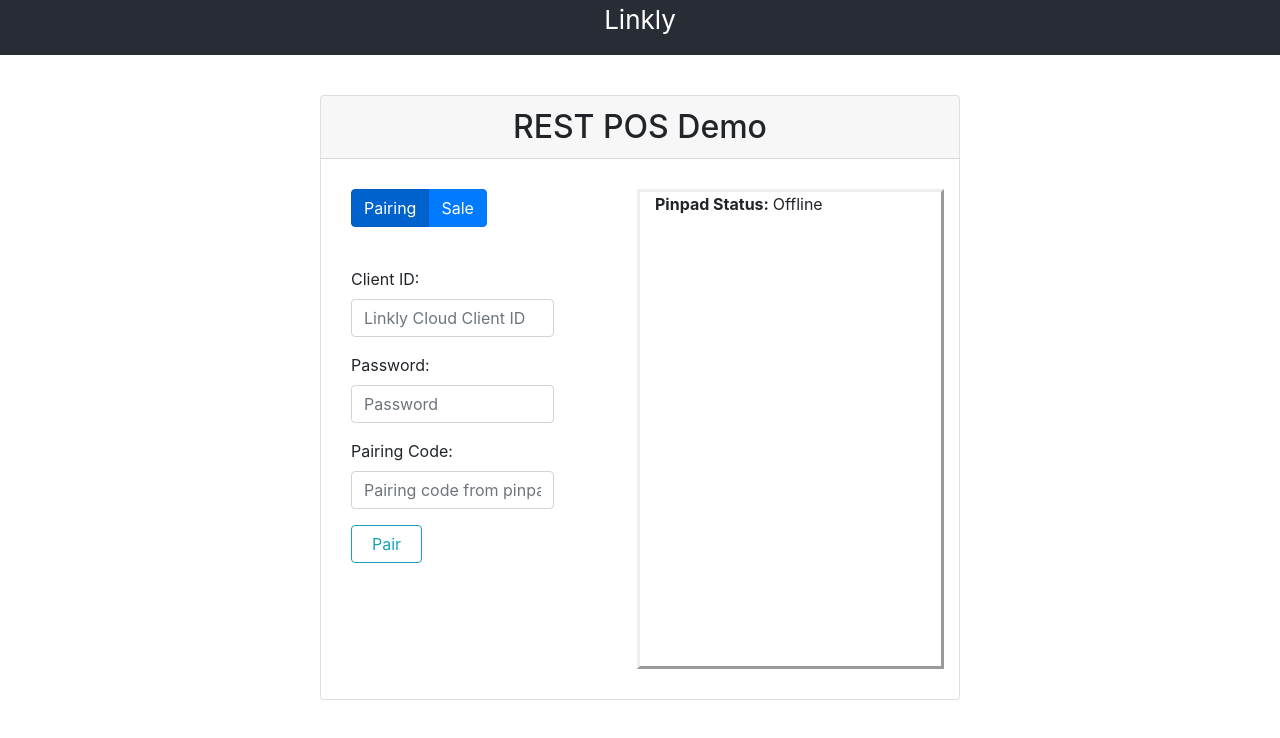
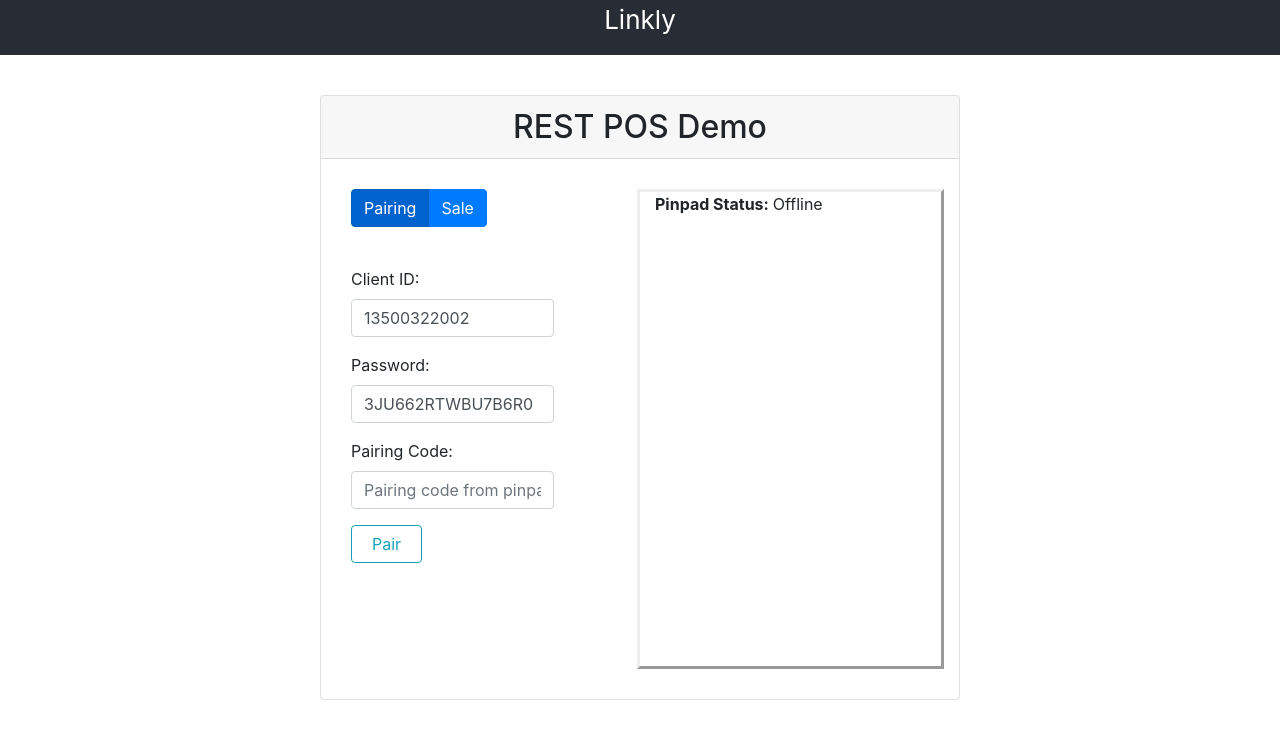
Before and after one commit to LinklyCo/Cloud.ReactPOS, a React (Create React App) app: page / in a window 1280 px wide. Shown: the top 738 px of the page. Built offline with nearby package versions, Linux system fonts and the light colour scheme.

Commit message:
pairing token sequence implemented

```diff
--- a/src/POS.js
+++ b/src/POS.js
@@ -1,4 +1,5 @@
-import React, { useState } from "react";
+import React, { useState, useEffect } from "react";
+import axios from "axios";
 import "./App.css";
 
 const PAIRING_MENU = "PAIRING_MENU";
@@ -8,12 +9,27 @@
   "https://auth.sandbox.cloud.pceftpos.com/v1/pairing/cloudpos";
 const tokenRequestPath =
   "https://auth.sandbox.cloud.pceftpos.com/v1/tokens/cloudpos";
+const posName = "React REST POS";
+const posVersion = "1.0.0";
+const posId = "f818d27b-c98c-4007-97f5-6eb173bb7d9b";
+const posVendorId = "482c12c7-4506-482e-a05a-761c113c9a40";
+const headers = {
+  "Content-Type": "application/json",
+  Accept: "application/json",
+};
 
 const POS = () => {
   const [displayPage, setDisplayPage] = useState(PAIRING_MENU);
-  const [clientId, setClientId] = useState("");
-  const [password, setPassword] = useState("");
-  const [pairingCode, setPairingCode] = useState("");
+  const [username, setUsername] = useState("13500322002");
+  const [password, setPassword] = useState("3JU662RTWBU7B6R0");
+  const [pairCode, setPairCode] = useState("");
+  const [secret, setSecret] = useState("");
+  const [token, setToken] = useState();
+  const [paired, setPaired] = useState(false);
+
+  useEffect(() => {
+    if (secret !== "") getToken();
+  }, [secret]);
 
   const handleMenuChange = (e) => {
     if (e.target.value === "pairing") setDisplayPage(PAIRING_MENU);
@@ -21,7 +37,7 @@
   };
 
   const handleClientIdChange = (e) => {
-    setClientId(e.target.value);
+    setUsername(e.target.value);
   };
 
   const handlePasswordChange = (e) => {
@@ -29,10 +45,51 @@
   };
 
   const handlePairingCodeChange = (e) => {
-    setPairingCode(e.target.value);
+    setPairCode(e.target.value);
   };
 
-  const sendPairRequest = (params) => {};
+  const sendPairRequest = (params) => {
+    axios
+      .post(
+        pairingPath,
+        {
+          username,
+          password,
+          pairCode,
+        },
+        headers
+      )
+      .then((response) => {
+        console.log("response :", response);
+        setSecret(response.data.secret);
+      })
+      .catch((error) => {
+        console.log("error :>> ", error);
+      });
+  };
+
+  const getToken = () => {
+    console.log("secret :>> ", secret);
+    axios
+      .post(
+        tokenRequestPath,
+        {
+          secret,
+          posName,
+          posVersion,
+          posId,
+          posVendorId,
+        },
+        headers
+      )
+      .then((response) => {
+        console.log("response :", response);
+        setToken(response.data.token);
+      })
+      .catch((error) => {
+        console.log("error :>> ", error);
+      });
+  };
 
   let display;
   switch (displayPage) {
@@ -45,7 +102,7 @@
               className="form-control w-75"
               id="clientIdInput"
               onChange={handleClientIdChange}
-              value={clientId}
+              value={username}
               placeholder="Linkly Cloud Client ID"
             ></input>
           </div>
@@ -65,7 +122,7 @@
               className="form-control w-75"
               id="pairingCodeInput"
               onChange={handlePairingCodeChange}
-              value={pairingCode}
+              value={pairCode}
               placeholder="Pairing code from pinpad"
             ></input>
           </div>
```
